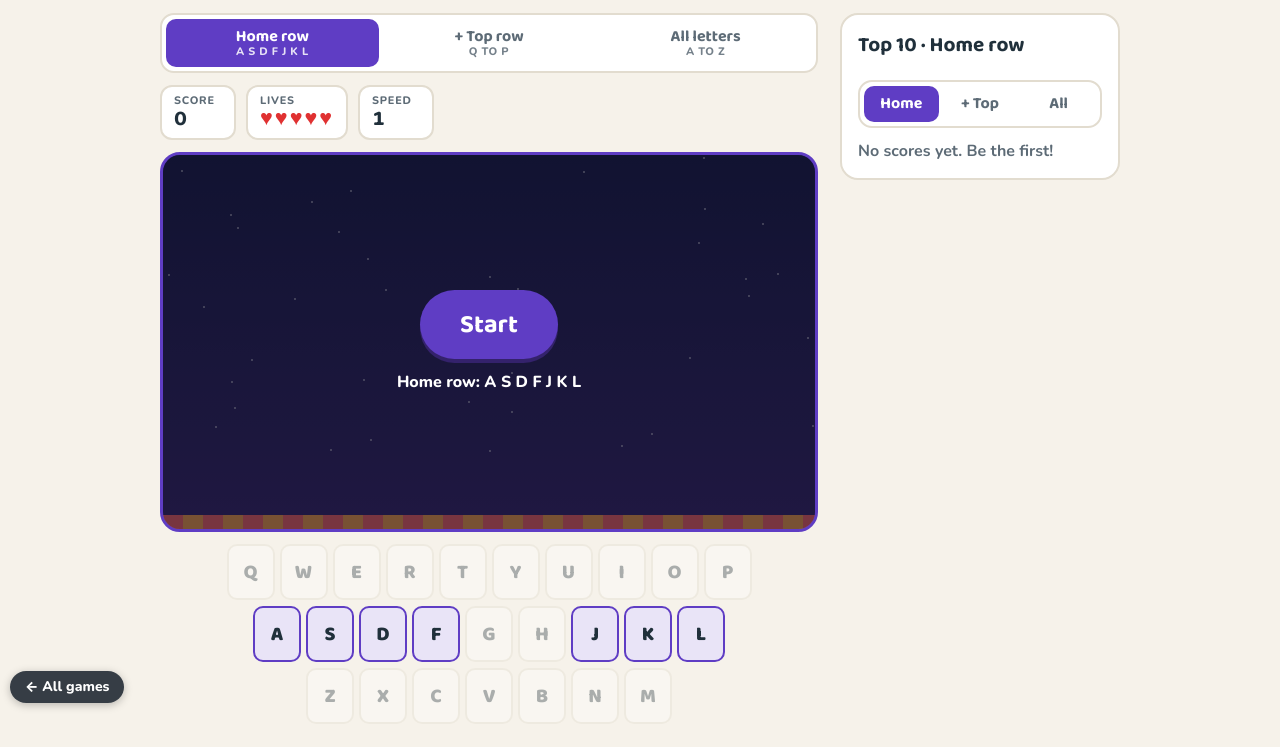
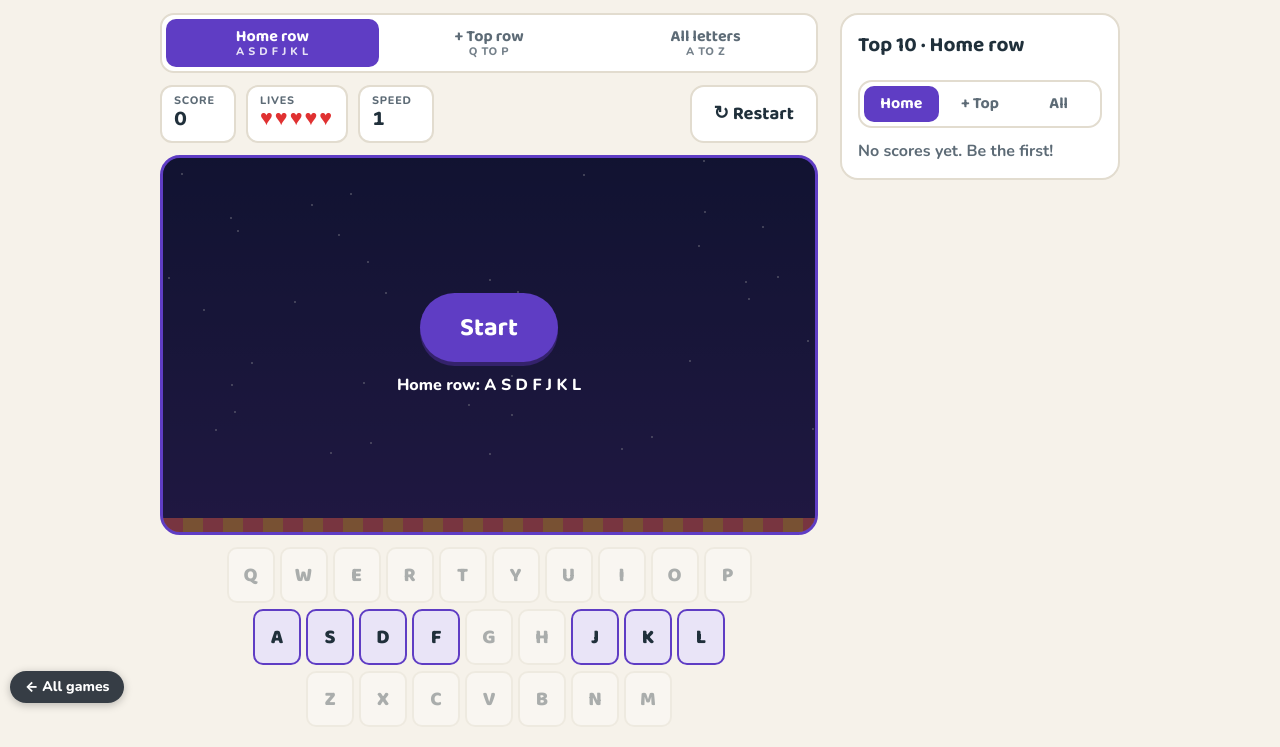
Before and after one commit to kingsreuben/kids-games, a plain HTML site: page typing-hero.html in a window 1280 px wide. Shown: the part 87-834 px from the top of the page. Drawn offline with nearby package versions, Linux system fonts and the light colour scheme.

Commit message:
Typing Hero: add a Restart button
Co-Authored-By: Claude Opus 5.5 <noreply@anthropic.com>
Claude-Session: https://claude.ai/code/session_01WEArhpp1EWrFCvWb3FzWZT

```diff
--- a/typing-hero.html
+++ b/typing-hero.html
@@ -44,6 +44,7 @@ main{display:flex;flex-direction:column;gap:12px;min-width:0}
         <div class="stat"><span>Score</span><b id="score">0</b></div>
         <div class="stat"><span>Lives</span><b class="hearts" id="lives">♥♥♥♥♥</b></div>
         <div class="stat"><span>Speed</span><b id="speed">1</b></div>
+        <button class="btn ghost" id="restart" style="margin-left:auto;align-self:center">↻ Restart</button>
       </div>
       <div class="sky" id="sky">
         <div class="ground"></div>
@@ -135,6 +136,7 @@ document.addEventListener('keydown',e=>{
 document.addEventListener('visibilitychange',()=>{ if(document.hidden&&running){ running=false; cancelAnimationFrame(raf); $('ready').hidden=false; $('readyText').textContent='Paused. Press Start to keep going.'; } });
 $('start').onclick=()=>{ if(drops.length||score) { $('ready').hidden=true; running=true; last=performance.now(); raf=requestAnimationFrame(loop); } else start(); };
 $('again').onclick=reset;
+$('restart').onclick=()=>{ reset(); start(); };
 reset();
 })();
 </script>
```
